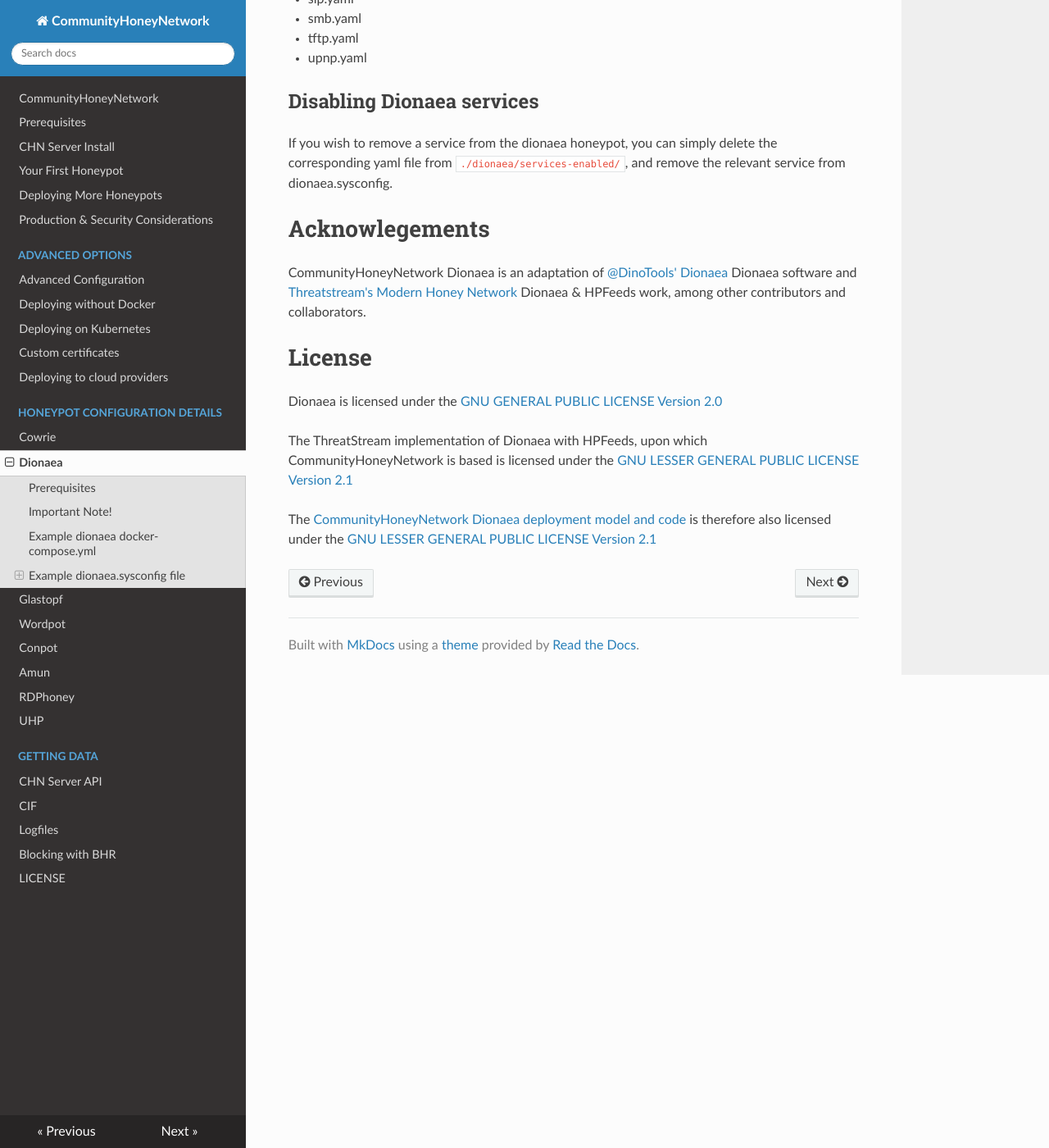
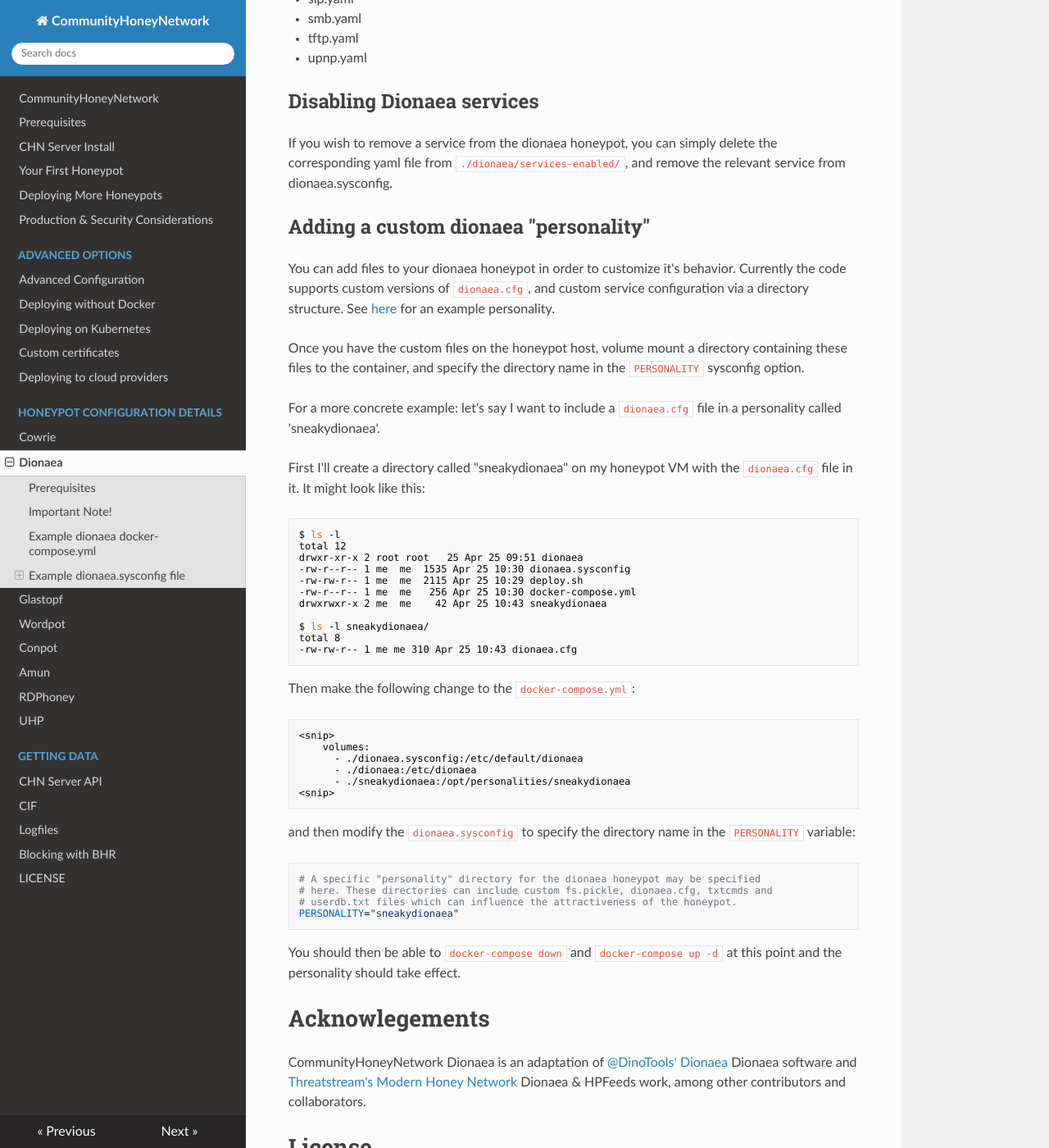
Before and after one commit to CommunityHoneyNetwork/chn-docs, an MkDocs documentation site: the page built from docs/dionaea.md, in a window 1280 px wide and 1400 px high, scrolled down 3476 px. Shown: the whole window at 82% size. Built offline with MkDocs 1.6.1, drawn with Linux system fonts in a browser that asks for light colours; nearby versions of some CDN libraries; old or Windows-style settings are respelled for this version of MkDocs.

Commit message:
Include documentation on custom dionaea personalities
Signed-off-by: Jesse Bowling <jesse.bowling@duke.edu>

````diff
--- a/docs/dionaea.md
+++ b/docs/dionaea.md
@@ -156,6 +156,52 @@ Current Dionaea services available:
 
 If you wish to remove a service from the dionaea honeypot, you can simply delete the corresponding yaml file from `./dionaea/services-enabled/`, and remove the relevant service from dionaea.sysconfig.
 
+## Adding a custom dionaea "personality"
+
+You can add files to your dionaea honeypot in order to customize it's behavior. Currently the code supports custom
+versions of `dionaea.cfg`, and custom service configuration via a directory structure. See [here](https://github.com/CommunityHoneyNetwork/dionaea/tree/master/personalities/debian) for an example personality.
+
+Once you have the custom files on the honeypot host, volume mount a directory containing these files to the container,
+and specify the directory name in the `PERSONALITY` sysconfig option.
+
+For a more concrete example: let's say I want to include a `dionaea.cfg` file in a personality called 'sneakydionaea'.
+
+First I'll create a directory called "sneakydionaea" on my honeypot VM with the `dionaea.cfg` file in it. It might
+look like this:
+
+```bash
+$ ls -l
+total 12
+drwxr-xr-x 2 root root   25 Apr 25 09:51 dionaea
+-rw-r--r-- 1 me  me  1535 Apr 25 10:30 dionaea.sysconfig
+-rw-rw-r-- 1 me  me  2115 Apr 25 10:29 deploy.sh
+-rw-r--r-- 1 me  me   256 Apr 25 10:30 docker-compose.yml
+drwxrwxr-x 2 me  me    42 Apr 25 10:43 sneakydionaea
+
+$ ls -l sneakydionaea/
+total 8
+-rw-rw-r-- 1 me me 310 Apr 25 10:43 dionaea.cfg
+```
+
+Then make the following change to the `docker-compose.yml`:
+
+```
+<snip>
+    volumes:
+      - ./dionaea.sysconfig:/etc/default/dionaea
+      - ./dionaea:/etc/dionaea
+      - ./sneakydionaea:/opt/personalities/sneakydionaea
+<snip>
+```
+and then modify the `dionaea.sysconfig` to specify the directory name in the `PERSONALITY` variable:
+```
+# A specific "personality" directory for the dionaea honeypot may be specified
+# here. These directories can include custom fs.pickle, dionaea.cfg, txtcmds and
+# userdb.txt files which can influence the attractiveness of the honeypot.
+PERSONALITY="sneakydionaea"
+```
+You should then be able to `docker-compose down` and `docker-compose up -d` at this point and the personality should take effect.
+
 # Acknowlegements
 
 CommunityHoneyNetwork Dionaea is an adaptation of [@DinoTools' Dionaea](https://github.com/DinoTools/dionaea/) Dionaea software and [Threatstream's Modern Honey Network](https://threatstream.github.io/mhn/) Dionaea & HPFeeds work, among other contributors and collaborators.
````
